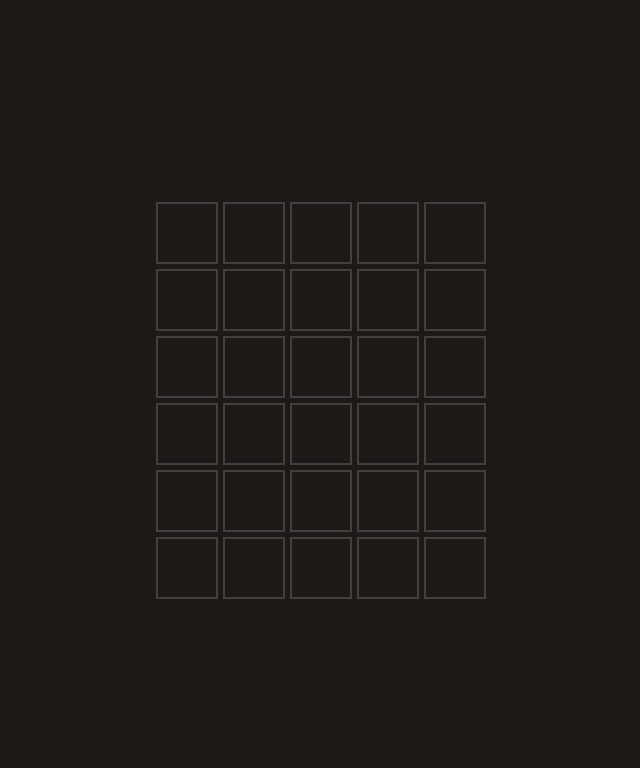
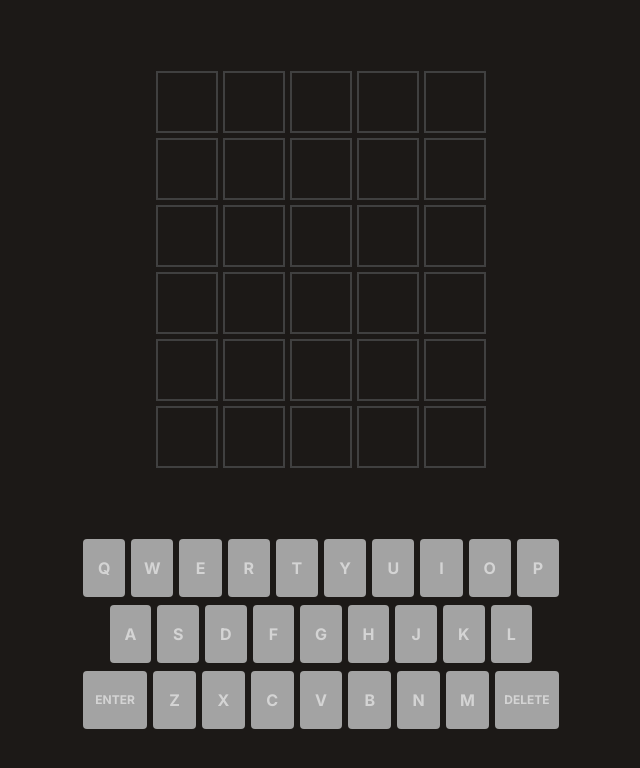
Before and after one commit to lyraddigital/wordle-clone, a Next.js app in the folder frontend-app/: page / in a window 1280 px wide. Shown: the top 768 px of the page, without its empty margins (319-959 px from the left). Built offline with nearby package versions, Linux system fonts and the light colour scheme.

Commit message:
Added most of the keypad

```diff
--- a/frontend-app/app/components/game-board.tsx
+++ b/frontend-app/app/components/game-board.tsx
@@ -2,11 +2,13 @@
 
 import WordleProvider from "./wordle-provider";
 import Grid from "./grid";
+import KeyPad from "./keypad";
 
 export default function GameBoard() {
     return (
         <WordleProvider>
             <Grid />
+            <KeyPad />
         </WordleProvider>
     );
 }
--- /dev/null
+++ b/frontend-app/app/components/keypad.tsx
@@ -0,0 +1,35 @@
+import KeyPadKey from "./keypadkey";
+
+const firstRowLetters = ['q', 'w', 'e', 'r', 't', 'y', 'u', 'i', 'o', 'p'];
+const secondRowLetters = ['a', 's', 'd', 'f', 'g', 'h', 'j', 'k', 'l'];
+const thirdRowLetters = ['z', 'x', 'c', 'v', 'b', 'n', 'm'];
+
+export default function KeyPad() {
+    return (
+        <div className="min-w-[350px] max-w-[500px] w-full flex flex-col gap-[8px]">
+            <div className="flex mx-3 gap-[2px] sm:gap-[6px]">
+                {firstRowLetters.map(l => (
+                    <KeyPadKey key={l} letter={l} />
+                ))}
+            </div>
+            <div className="flex mx-3 gap-[2px] sm:gap-[6px]">
+                <div className="flex-[0.5]"></div>
+                {secondRowLetters.map(l => (
+                    <KeyPadKey key={l} letter={l} />
+                ))}
+                <div className="flex-[0.5]"></div>
+            </div>
+            <div className="flex mx-3 gap-[2px] sm:gap-[6px]">
+                <button className="p-0 flex-[1.5] text-neutral-300 text-xs uppercase font-bold h-[58px] rounded-[4px] bg-neutral-400">
+                    Enter
+                </button>
+                {thirdRowLetters.map(l => (
+                    <KeyPadKey key={l} letter={l} />
+                ))}
+                <button className="p-0 flex-[1.5] text-neutral-300 text-xs uppercase font-bold h-[58px] rounded-[4px] bg-neutral-400">
+                    Delete
+                </button>
+            </div>
+        </div>
+    );
+}
--- /dev/null
+++ b/frontend-app/app/components/keypadkey.tsx
@@ -0,0 +1,25 @@
+import clsx from "clsx";
+
+import useUsedKeys from "../hooks/use-used-keys";
+
+interface KeyPadKeyProps {
+    letter: string;
+}
+
+export default function KeyPadKey({ letter }: KeyPadKeyProps) {
+    const usedKeys = useUsedKeys();
+    const colour = usedKeys[letter];
+    const keyClasses = clsx(
+        "p-0 flex-1 text-neutral-300 uppercase font-bold h-[58px] rounded-[4px]",
+        colour == "yellow" ? "bg-yellow-500" : undefined,
+        colour === "green" ? "bg-green-700" : undefined,
+        colour === "grey" ? "bg-neutral-600" : undefined,
+        !colour && "bg-neutral-400"
+    );
+
+    return (
+        <button key={letter} className={keyClasses}>
+            {letter}
+        </button>
+    );
+}
--- /dev/null
+++ b/frontend-app/app/hooks/use-used-keys.ts
@@ -0,0 +1,8 @@
+import useWordle from "./use-wordle";
+
+const useUsedKeys = (): { [key: string]: string } => {
+  const { usedKeys } = useWordle();
+  return usedKeys;
+};
+
+export default useUsedKeys;
--- a/frontend-app/next.config.mjs
+++ b/frontend-app/next.config.mjs
@@ -1,4 +1,6 @@
 /** @type {import('next').NextConfig} */
-const nextConfig = {};
+const nextConfig = {
+  output: "export",
+};
 
 export default nextConfig;
```
